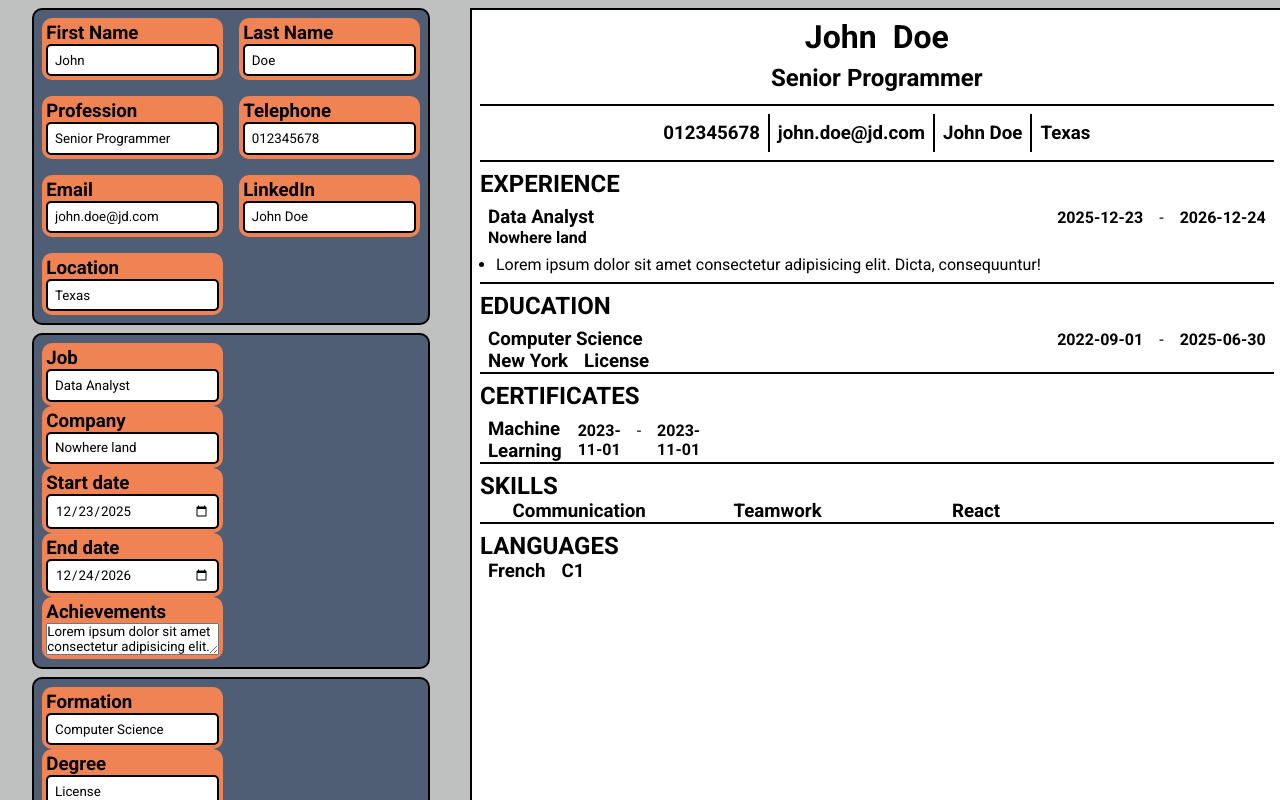
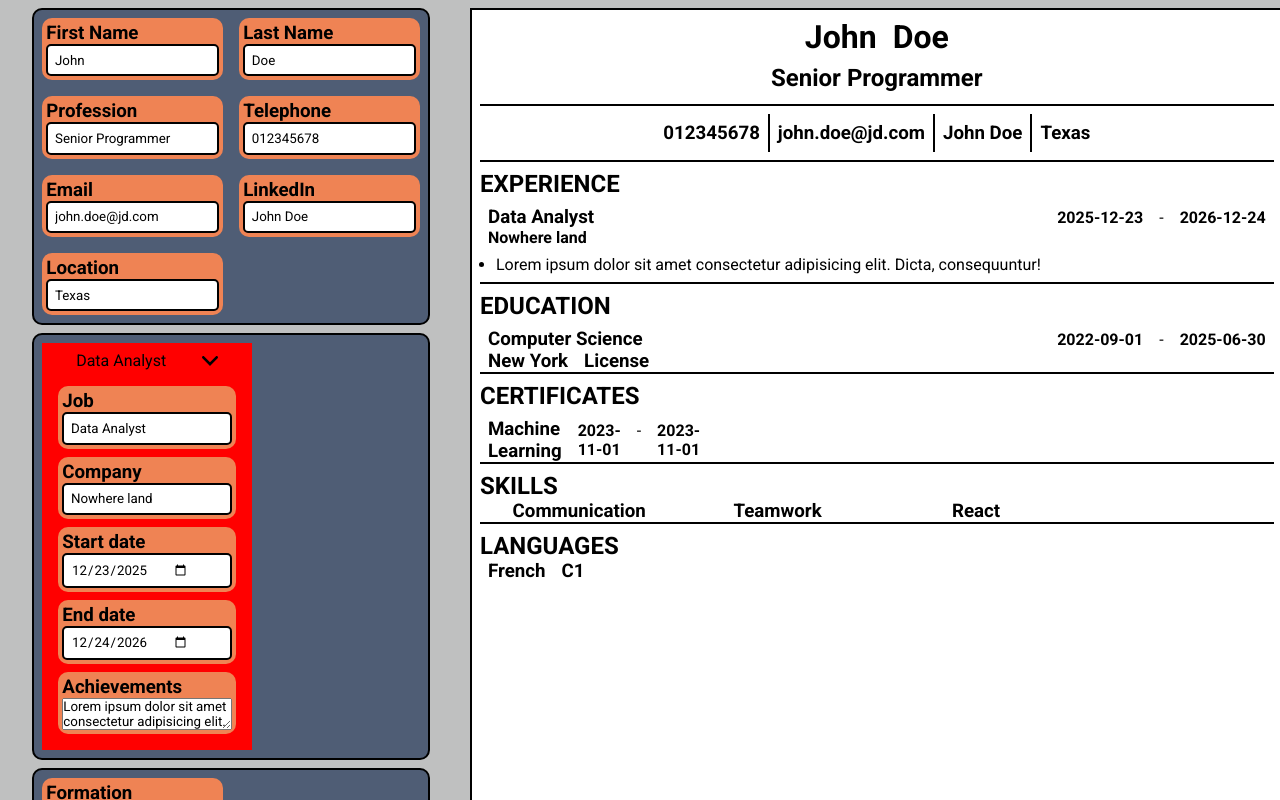
Before and after one commit to Pourixa/CVBuilder, a React (Vite) app: page / in a window 1280 px wide. Shown: the top 800 px of the page. Built offline with nearby package versions, Linux system fonts and the light colour scheme.

Commit message:
Build closeable experience

```diff
--- a/components/editCertificates.jsx
+++ b/components/editCertificates.jsx
@@ -9,7 +9,7 @@ function CertificateForm({ certificates, onCertificateChange }) {
   return (
     <div className="editCertificate">
       {certificates.map((certificate, index) => (
-        <div key={certificate.id}>
+        <div key={certificate.id} className='singleCert'>
           {fields.map(field => (
             <Input
               key={field.name}
--- a/components/editEducation.jsx
+++ b/components/editEducation.jsx
@@ -12,7 +12,7 @@ function EducationForm({ educations, onEducationChange }) {
   return (
     <div className="editEducation">
       {educations.map((education, index) => (
-        <div key={education.id}>
+        <div key={education.id} className='singleEdu'>
           {fields.map(field => (
             <Input
               key={field.name}
--- a/components/editExpereince.jsx
+++ b/components/editExpereince.jsx
@@ -1,5 +1,4 @@
-import { Input } from './input'
-
+import { SingleExps } from './singleExp'
 const fields = [
   { label: 'Job', name: 'job', type: 'text', placeholder: 'Engineer' },
   { label: 'Company', name: 'company', type: 'text', placeholder: 'Microsoft' },
@@ -10,28 +9,7 @@ const fields = [
 function JobForm({ experiences, onExperienceChange }) {
   return (
     <div className="editExperience">
-      {experiences.map((experience, index) => (
-        <div key={experience.id}>
-          {fields.map(field => (
-            <Input
-              key={field.name}
-              value={experience[field.name] || ''}
-              onChange={e => onExperienceChange(index, field.name, e.target.value)}
-              {...field}
-            />
-          ))}
-          <div className="Input">
-            <h3>Achievements</h3>
-            <textarea
-              name="achievements"
-              value={experience.achievements.join('\n')}
-              onChange={e =>
-                onExperienceChange(index, 'achievements', e.target.value.split('\n'))
-              }
-            />
-          </div>
-        </div>
-      ))}
+      <SingleExps fields={fields} experiences = {experiences} onExperienceChange = {onExperienceChange}/>
     </div>
   )
 }
--- a/components/editLanguage.jsx
+++ b/components/editLanguage.jsx
@@ -4,7 +4,7 @@ function LanguageForm({ languages, onLanguageChange }) {
   return (
     <div className="editLanguage">
       {languages.map((language, index) => (
-        <div key={language.id}>
+        <div key={language.id} className='singleLang'>
           <Input
             label="Language"
             name="language"
--- a/components/input.jsx
+++ b/components/input.jsx
@@ -1,8 +1,15 @@
-function Input({ label, type, placeholder, name, value, onChange }) {
+function Input({ label, type, placeholder, name, value, onChange , style }) {
   return (
-    <div className="Input">
+    <div
+    style={style}
+    className="Input">
       <h3>{label}</h3>
-      <input type={type} name={name} value={value} onChange={onChange} placeholder={placeholder} />
+      <input type={type}
+      name={name}
+       value={value}
+        onChange={onChange}
+        placeholder={placeholder}
+        style={style} />
     </div>
   )
 }
--- /dev/null
+++ b/components/singleExp.jsx
@@ -0,0 +1,60 @@
+import { Input } from "./input";
+import { useState } from "react";
+function SingleExps({ fields,experiences, onExperienceChange })
+{
+    const [folded , setFold] = useState(false);
+    function handleFold(e)
+    {
+      if(e.currentTarget == e.target || e.target == e.currentTarget.firstChild)
+      setFold(prev => !prev)
+      // if(folded)
+      // {
+
+      //   e.currentTarget.childNodes.forEach(a=>{a.style.display = "none"});
+      //   let a = e.currentTarget.firstChild;
+      //   a.style.display = "flex";
+      // }
+      // else
+      // {
+      //   e.currentTarget.childNodes.forEach(a=>{a.style.display = "block"});
+      //   const a = e.currentTarget.firstChild;
+      //   a.style.display = "flex";
+
+      // }
+    }
+    return <>{experiences.map((experience, index) => (
+        <div key={experience.id}  className={(folded ? "folded" : "notfolded")} onClick = {(e) => handleFold(e)} >
+          <div className="experienceTitle">
+            <p>{experience.job}</p>
+            <svg xmlns="http://www.w3.org/2000/svg" xmlns:xlink="http://www.w3.org/1999/xlink" fill="#000000" version="1.1" id="Capa_1" width="16px" height="16px" viewBox="0 0 30.727 30.727" xml:space="preserve">
+              <g>
+              <path d="M29.994,10.183L15.363,24.812L0.733,10.184c-0.977-0.978-0.977-2.561,0-3.536c0.977-0.977,2.559-0.976,3.536,0   l11.095,11.093L26.461,6.647c0.977-0.976,2.559-0.976,3.535,0C30.971,7.624,30.971,9.206,29.994,10.183z"/>
+            </g>
+            </svg>
+          </div>
+          {fields.map(field => (
+            <Input
+              key={field.name}
+              value={experience[field.name] || ''}
+              onChange={e => onExperienceChange(index, field.name, e.target.value)}
+              {...field}
+              style = {{display :folded ? "none" : "flex"}}
+            />
+          ))}
+          <div
+            style = {{display :folded ? "none" : "flex"}}
+           className="Input">
+            <h3>Achievements</h3>
+            <textarea
+              name="achievements"
+              value={experience.achievements.join('\n')}
+              onChange={e =>
+                onExperienceChange(index, 'achievements', e.target.value.split('\n'))
+              }
+            />
+          </div>
+        </div>
+      ))}</>
+}
+
+export {SingleExps}
--- a/src/index.css
+++ b/src/index.css
@@ -239,3 +239,30 @@ margin-bottom: 0.5em;}
     outline: none;
     border: 2px rgb(0, 132, 255) solid;
 }
+
+
+/* ////// */
+
+.folded
+{
+padding: 0.5em;
+padding-top: 0.5em;
+background-color:blue;
+}
+
+.notfolded
+{
+padding: 1em;
+padding-top: 0.5em;
+background-color:red;
+display: grid;
+gap: 0.5em;
+}
+
+.experienceTitle
+{
+    display: flex;
+    align-items: center;
+    justify-content: space-around;
+    margin-bottom: 0.5em;
+}
```
